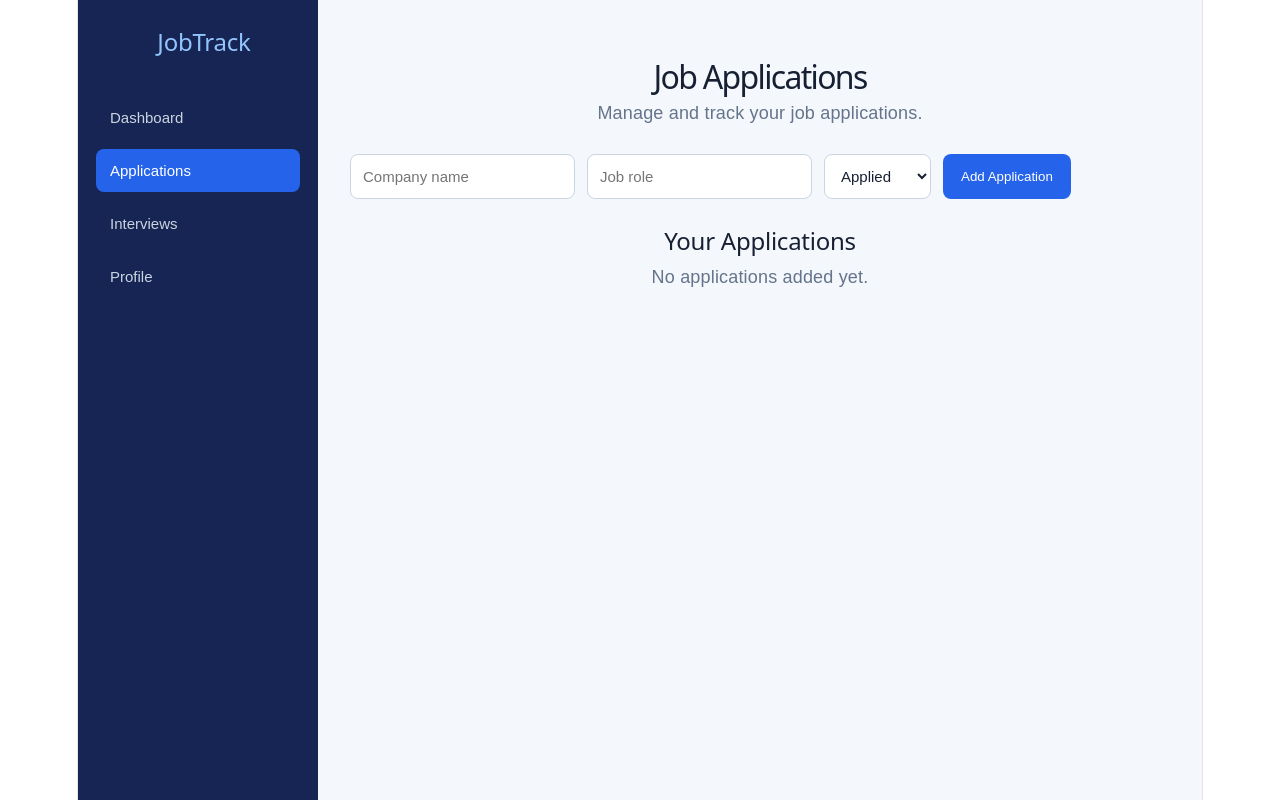
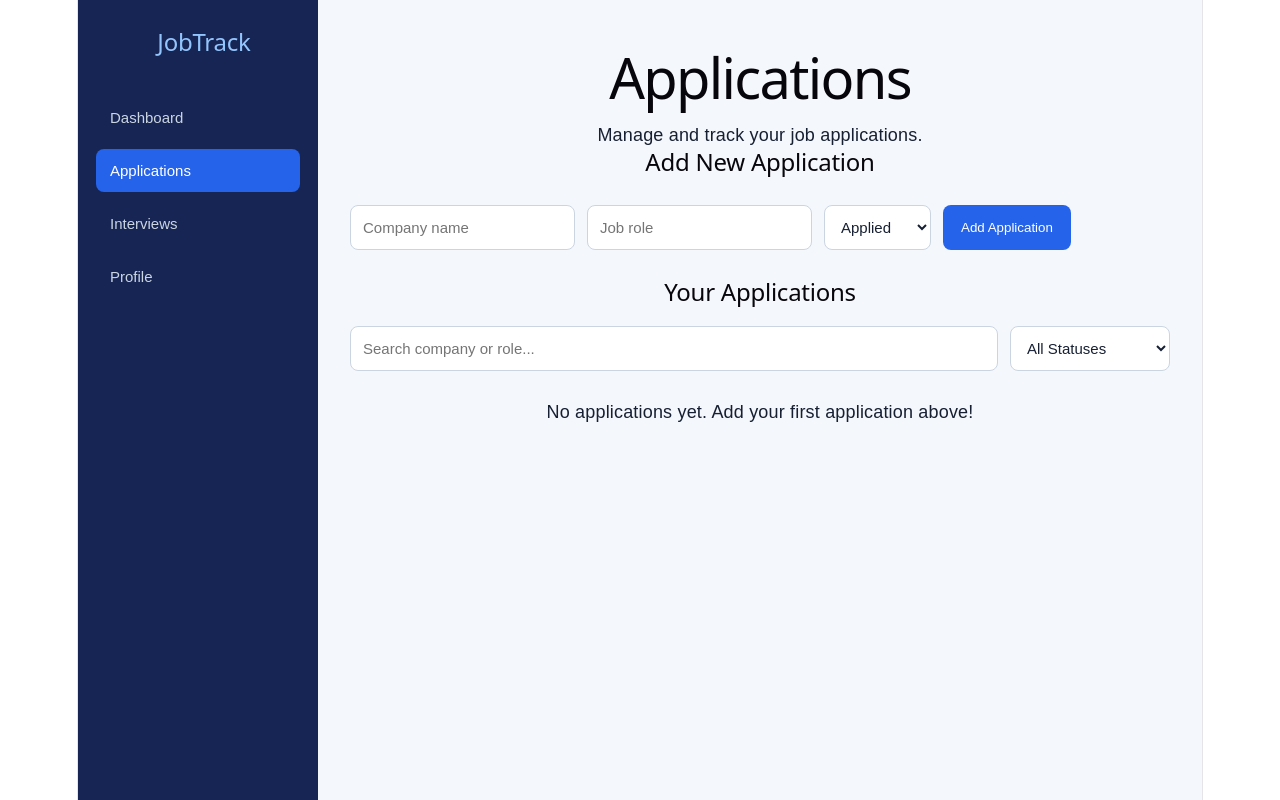
Before and after one commit to vaibhav200621/Job_Track, a React (Vite) app in the folder client/: page / in a window 1280 px wide. Both pictures are taken after a click on the button "Applications". Built offline with nearby package versions, Linux system fonts and the light colour scheme.

Commit message:
feat: add application search and status filters

```diff
--- a/client/src/App.css
+++ b/client/src/App.css
@@ -272,3 +272,43 @@ body {
   background: white;
   color: #172033;
 }
+
+/* Application Search and Filters */
+
+.application-filters {
+  display: flex;
+  flex-wrap: wrap;
+  gap: 12px;
+  margin: 20px 0 28px;
+}
+
+.application-filters input,
+.application-filters select {
+  padding: 12px;
+  border: 1px solid #cbd5e1;
+  border-radius: 8px;
+  background: white;
+  color: #172033;
+  font-size: 15px;
+}
+
+.application-filters input {
+  flex: 1;
+  min-width: 200px;
+}
+
+.application-filters select {
+  min-width: 160px;
+}
+
+@media (max-width: 600px) {
+  .application-filters {
+    flex-direction: column;
+  }
+
+  .application-filters input,
+  .application-filters select {
+    width: 100%;
+    box-sizing: border-box;
+  }
+}
--- a/client/src/Applications.jsx
+++ b/client/src/Applications.jsx
@@ -1,24 +1,41 @@
+
+import { useState } from "react";
 
 function Applications({ applications, setApplications }) {
+  const [search, setSearch] = useState("");
+  const [filterStatus, setFilterStatus] = useState("All");
+
   function handleSubmit(event) {
     event.preventDefault();
 
     const form = event.target;
 
+    const company = form.company.value.trim();
+    const role = form.role.value.trim();
+    const status = form.status.value;
+
+    if (!company || !role) {
+      return;
+    }
+
     const newApplication = {
       id: Date.now(),
-      company: form.company.value,
-      role: form.role.value,
-      status: form.status.value,
+      company,
+      role,
+      status,
     };
 
-    setApplications([...applications, newApplication]);
+    setApplications((previousApplications) => [
+      ...previousApplications,
+      newApplication,
+    ]);
+
     form.reset();
   }
 
   function handleStatusChange(id, newStatus) {
-    setApplications(
-      applications.map((application) =>
+    setApplications((previousApplications) =>
+      previousApplications.map((application) =>
         application.id === id
           ? { ...application, status: newStatus }
           : application
@@ -27,32 +44,51 @@ function Applications({ applications, setApplications }) {
   }
 
   function handleDelete(id) {
-    setApplications(
-      applications.filter(
+    setApplications((previousApplications) =>
+      previousApplications.filter(
         (application) => application.id !== id
       )
     );
   }
 
+  const filteredApplications = applications.filter((application) => {
+    const searchText = search.toLowerCase();
+
+    const matchesSearch =
+      application.company.toLowerCase().includes(searchText) ||
+      application.role.toLowerCase().includes(searchText);
+
+    const matchesStatus =
+      filterStatus === "All" ||
+      application.status === filterStatus;
+
+    return matchesSearch && matchesStatus;
+  });
+
   return (
-    <section className="applications-page">
-      <h1>Job Applications</h1>
-      <p>Manage and track your job applications.</p>
+    <div className="page-content">
+      <h1>Applications</h1>
+      <p className="page-subtitle">
+        Manage and track your job applications.
+      </p>
+
+      <section className="application-form-section">
+        <h2>Add New Application</h2>
 
         <form
           className="application-form"
           onSubmit={handleSubmit}
         >
           <input
+            type="text"
             name="company"
-          type="text"
             placeholder="Company name"
             required
           />
 
           <input
+            type="text"
             name="role"
-          type="text"
             placeholder="Job role"
             required
           />
@@ -66,23 +102,50 @@ function Applications({ applications, setApplications }) {
 
           <button type="submit">Add Application</button>
         </form>
+      </section>
 
+      <section className="applications-section">
         <h2>Your Applications</h2>
 
-      {applications.length === 0 ? (
-        <p>No applications added yet.</p>
+        <div className="application-filters">
+          <input
+            type="text"
+            placeholder="Search company or role..."
+            value={search}
+            onChange={(event) => setSearch(event.target.value)}
+          />
+
+          <select
+            value={filterStatus}
+            onChange={(event) => setFilterStatus(event.target.value)}
+          >
+            <option value="All">All Statuses</option>
+            <option value="Applied">Applied</option>
+            <option value="Interview">Interview</option>
+            <option value="Offer">Offer</option>
+            <option value="Rejected">Rejected</option>
+          </select>
+        </div>
+
+        {filteredApplications.length === 0 ? (
+          <p className="empty-message">
+            {applications.length === 0
+              ? "No applications yet. Add your first application above!"
+              : "No applications match your search or filter."}
+          </p>
         ) : (
-        <div className="application-list">
-          {applications.map((application) => (
+          <div className="applications-list">
+            {filteredApplications.map((application) => (
               <div
                 className="application-item"
                 key={application.id}
               >
-              <div>
+                <div className="application-info">
                   <h3>{application.company}</h3>
                   <p>{application.role}</p>
                 </div>
 
+                <div className="application-actions">
                   <select
                     value={application.status}
                     onChange={(event) =>
@@ -91,6 +154,7 @@ function Applications({ applications, setApplications }) {
                         event.target.value
                       )
                     }
+                    aria-label={`Status for ${application.company}`}
                   >
                     <option value="Applied">Applied</option>
                     <option value="Interview">Interview</option>
@@ -100,15 +164,18 @@ function Applications({ applications, setApplications }) {
 
                   <button
                     type="button"
+                    className="delete-button"
                     onClick={() => handleDelete(application.id)}
                   >
                     Delete
                   </button>
                 </div>
+              </div>
             ))}
           </div>
         )}
       </section>
+    </div>
   );
 }
 
```
Lines whose indentation alone changed are shown as unchanged.
